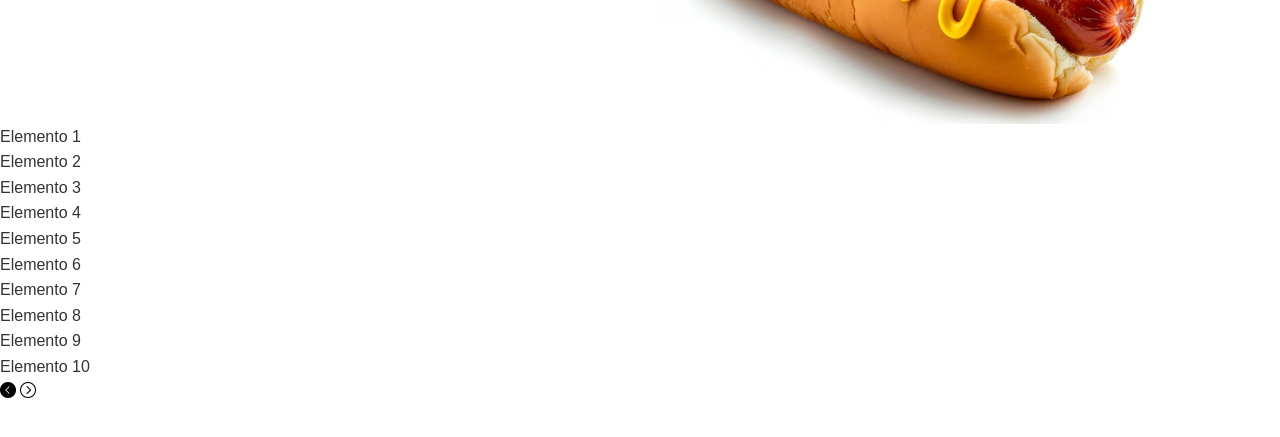
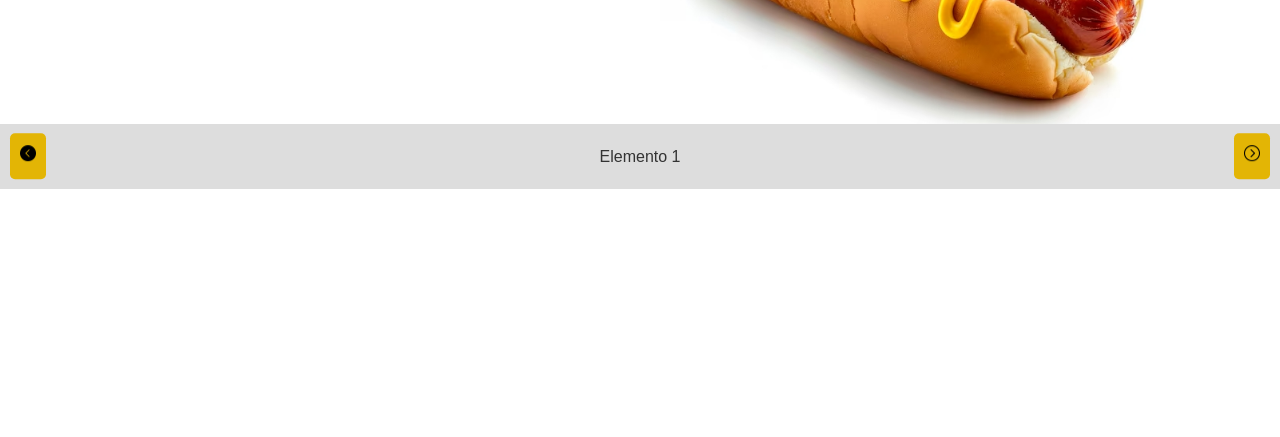
Before and after one commit to riverosmejia/proyecto1_h, a website: page index.html in a window 1280 px wide. Shown: the part 277-714 px from the top of the page. Drawn offline with Linux system fonts and the light colour scheme.

Commit message:
slider funcional

```diff
--- a/index.html
+++ b/index.html
@@ -19,7 +19,7 @@
                 <img src="imgs/menu.png" alt="Menú" id="menu-icon1"> <!-- Asegúrate de que la imagen esté en la carpeta correcta -->
             </div>
 
-            <ul id="headermenu" id="close">
+            <ul id="headermenu">
                 <li><a href="#">Comprar</a><img src="imgs/carrito.png"alt="Carrito"></li>
                 <li><a href="#">Carta</a><img src="imgs/carta.png"alt="Carta"></li>
                 <li><a href="#">Mapa</a><img src="imgs/mapa.png"alt="Mapa"></li>
--- a/scripts/script.js
+++ b/scripts/script.js
@@ -11,3 +11,41 @@ document.getElementById("menu-icon1").addEventListener("click", function() {
         menu.classList.add("open"); // Si está cerrado, lo abre
     }
 });
+
+
+document.addEventListener('DOMContentLoaded', function() {
+
+    const slides = document.querySelector('.slides'); //buscar todas las tarjetas y meterlas a un arreglo
+    console.log(slides);
+
+    //-----//
+
+    const slideCount = document.querySelectorAll('.slide').length;
+    const prevButton = document.querySelector('.prev');
+    const nextButton = document.querySelector('.next');
+
+    //----->selecciona todos los elementos que vamos a usar (el espacio de las tarjetas, botones de izq. y der.)
+
+    let currentIndex = 0; //índice
+
+    function updateSlidePosition() {
+        // Calcula el desplazamiento del slider y aplica la transformación
+        slides.style.transform = `translateX(-${currentIndex * 100}%)`;
+    }
+
+    prevButton.addEventListener('click', function() {
+        // Mueve al slide anterior si no es el primero
+        if (currentIndex > 0) {
+            currentIndex--;
+            updateSlidePosition();
+        }
+    });
+
+    nextButton.addEventListener('click', function() {
+        // Mueve al siguiente slide si no es el último
+        if (currentIndex < slideCount - 1) {
+            currentIndex++;
+            updateSlidePosition();
+        }
+    });
+});
--- a/styles/styles.css
+++ b/styles/styles.css
@@ -20,6 +20,57 @@ li img {
     width: auto;
     margin-left: 8px;
     margin-left: auto;
+
+}
+
+.slider{
+
+    position: relative;
+    width: 100%;
+    overflow: hidden;
+
+}
+
+.slide {
+    height: 65px;
+    min-width: 100%;
+    box-sizing: border-box;
+    text-align: center;
+    background-color: #ddd;
+    padding: 20px;
+}
+
+.slides {
+    display: flex;
+    transition: transform 0.5s ease;
+    width: 100%;
+}
+
+.prev,.next{
+
+    position: absolute;
+    top: 50%;
+    transform: translateY(-50%);
+    background-color:#E3B505 ;
+    border-radius: 5px;
+    justify-content: center;
+    align-items: center;
+    border: none;
+    padding: 10px;
+    cursor: pointer;
+    z-index: 1;
+
+}
+
+.prev{
+
+    left: 10px;
+
+}
+
+.next{
+
+    right: 10px;
 
 }
 
@@ -95,6 +146,7 @@ li img {
 #menu-icon1 {
     max-width: 100%; /* Asegura que la imagen no se desborde del div */
     height: auto; /* Mantiene la proporción de la imagen */
+    cursor: pointer;
 }
 
 .menu-container {
```
